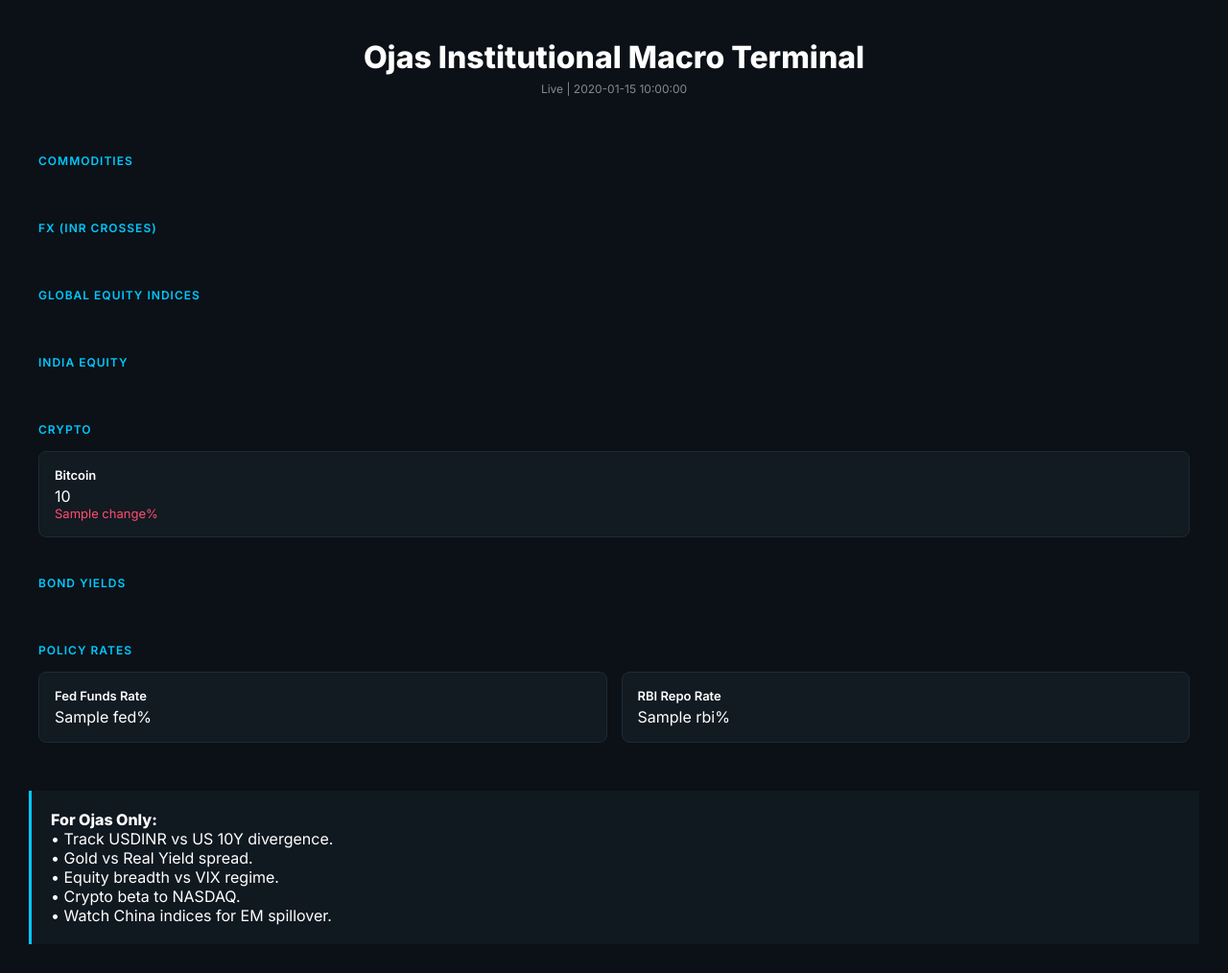
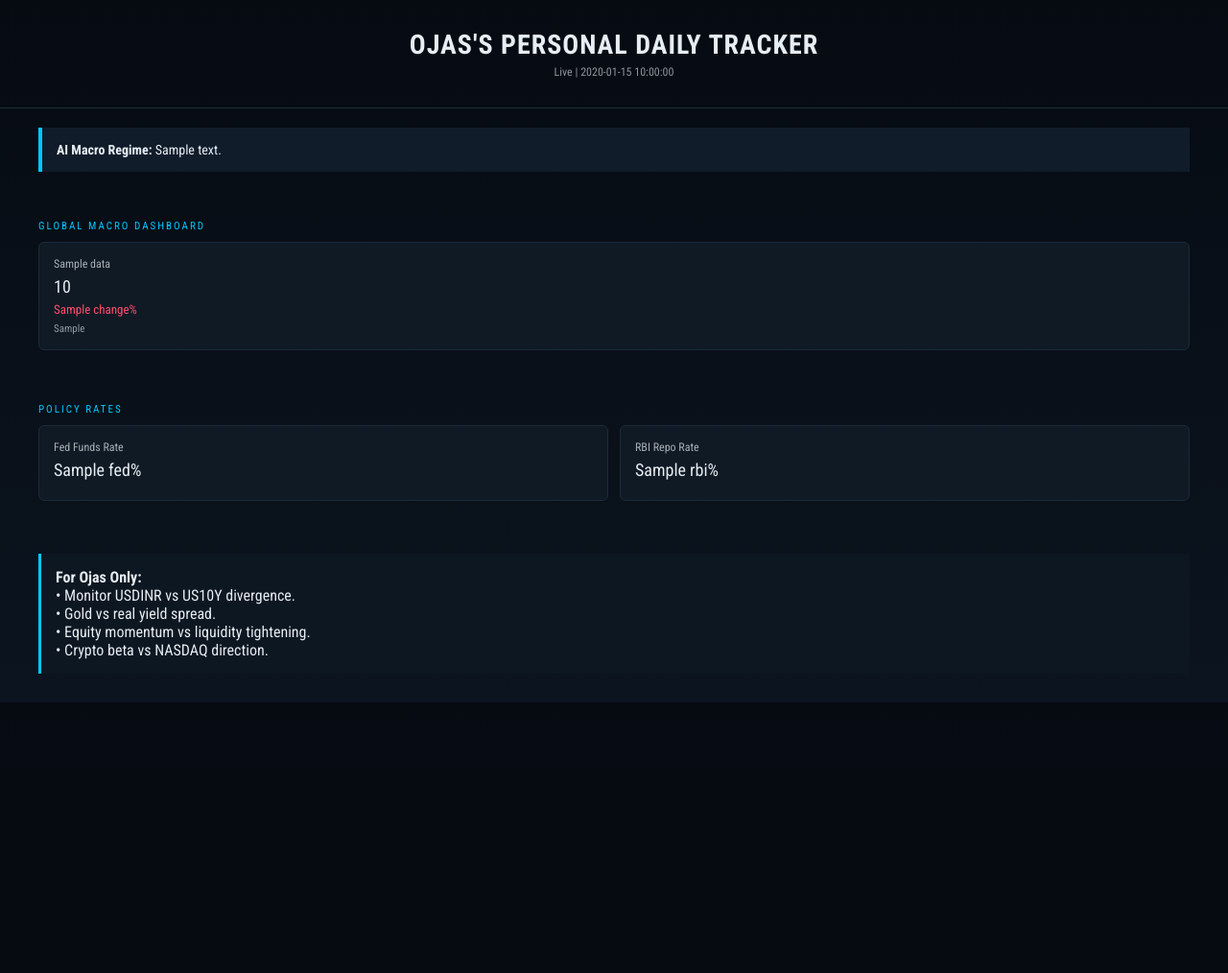
Before and after one commit to ojasb353-cmyk/ojas-market-tracker, a Flask app: template ojas_market_tracker/templates/index.html in a window 1280 px wide. Shown: the whole page at 96% size. After the commit the page ends 732 px from the top, so only its background shows below. Run offline with Flask 3, Linux system fonts and the light colour scheme; the template is opened without the code that fills it: most values are stand-ins (such as "Sample title", 1, 10 or a date in 2020).

Commit message:
Bloomberg-style tracker with AI summaries

```diff
--- a/ojas_market_tracker/app.py
+++ b/ojas_market_tracker/app.py
@@ -8,7 +8,6 @@ FED_FUNDS = 5.50
 RBI_REPO = 6.50
 
 tickers = {
-    # Commodities
     "Crude Oil": "CL=F",
     "Natural Gas": "NG=F",
     "Gold": "GC=F",
@@ -16,39 +15,34 @@ tickers = {
     "Copper": "HG=F",
     "Wheat": "ZW=F",
 
-    # FX
     "USD/INR": "USDINR=X",
     "EUR/INR": "EURINR=X",
     "AED/INR": "AEDINR=X",
 
-    # Global Equity
     "S&P 500": "^GSPC",
     "Dow Jones": "^DJI",
     "NASDAQ": "^IXIC",
     "Shanghai Composite": "000001.SS",
     "Hang Seng": "^HSI",
 
-    # India Equity
     "NIFTY 50": "^NSEI",
     "Sensex": "^BSESN",
 
-    # Crypto
     "Bitcoin": "BTC-USD",
     "Ethereum": "ETH-USD",
 
-    # Bonds
     "US 10Y Yield": "^TNX",
     "India 10Y": "^IN10Y"
 }
 
 
-def fetch_all():
+def fetch_data():
     data = {}
 
     for name, symbol in tickers.items():
         try:
-            asset = yf.Ticker(symbol)
-            hist = asset.history(period="2d")
+            ticker = yf.Ticker(symbol)
+            hist = ticker.history(period="2d")
 
             if len(hist) < 2:
                 continue
@@ -63,87 +57,88 @@ def fetch_all():
             }
 
         except:
-            data[name] = {
-                "price_raw": None,
-                "change": 0
-            }
+            continue
 
     return data
 
 
-def format_prices(data):
+def ai_commentary(name, change):
+    if change > 1:
+        return "Strong upside momentum building."
+    elif change > 0:
+        return "Mild positive bias."
+    elif change < -1:
+        return "Heavy downside pressure visible."
+    elif change < 0:
+        return "Soft negative drift."
+    else:
+        return "Flat session. Await catalyst."
+
+
+def ai_macro_summary(data):
+    risk_assets = ["S&P 500", "NASDAQ", "Bitcoin"]
+    safe_assets = ["Gold", "US 10Y Yield"]
+
+    risk_score = sum(data.get(x, {}).get("change", 0) for x in risk_assets)
+    safe_score = sum(data.get(x, {}).get("change", 0) for x in safe_assets)
+
+    if risk_score > 0 and safe_score < 0:
+        return "RISK-ON regime: equities firm, defensive assets soft."
+    elif risk_score < 0 and safe_score > 0:
+        return "RISK-OFF tone: capital rotating to safety."
+    else:
+        return "Mixed macro signals. No dominant regime detected."
+
+
+@app.route("/")
+def home():
+
+    raw = fetch_data()
+
     formatted = {}
+    usd_inr = raw.get("USD/INR", {}).get("price_raw", 83)
 
-    usd_inr = data.get("USD/INR", {}).get("price_raw", 83)
-
-    for name, values in data.items():
-
+    for name, values in raw.items():
         price = values["price_raw"]
         change = values["change"]
 
-        if price is None:
-            continue
-
-        # Commodities formatting
         if name == "Crude Oil":
-            display = f"$ {price:,.2f} /bbl"
+            display = f"$ {price:,.2f}/bbl"
 
         elif name == "Natural Gas":
             display = f"$ {price:,.2f}"
 
         elif name == "Gold":
-            gold_inr = price * usd_inr
-            gold_10g = (gold_inr / 31.1035) * 10
-            display = f"₹ {gold_10g:,.2f} /10g"
+            inr = price * usd_inr
+            display = f"₹ {(inr/31.1035)*10:,.2f}/10g"
 
         elif name == "Silver":
-            silver_inr = price * usd_inr
-            silver_kg = (silver_inr / 31.1035) * 1000
-            display = f"₹ {silver_kg:,.2f} /kg"
+            inr = price * usd_inr
+            display = f"₹ {(inr/31.1035)*1000:,.2f}/kg"
 
-        elif name in ["Copper", "Wheat"]:
+        elif name in ["Copper", "Wheat", "Bitcoin", "Ethereum"]:
             display = f"$ {price:,.2f}"
 
-        # FX
-        elif "INR" in name:
-            display = f"{price:,.2f}"
-
-        # Crypto
-        elif name in ["Bitcoin", "Ethereum"]:
-            display = f"$ {price:,.2f}"
-
-        # Bonds
         elif "Yield" in name or "10Y" in name:
             display = f"{price:.2f}%"
 
-        # Equity indices (no currency)
         else:
             display = f"{price:,.2f}"
 
         formatted[name] = {
             "price": display,
-            "change": change
+            "change": change,
+            "ai": ai_commentary(name, change)
         }
 
-    return formatted
-
-
-@app.route("/")
-def home():
-
-    raw = fetch_all()
-    data = format_prices(raw)
-
-    now = datetime.datetime.now().strftime("%d %b %Y | %H:%M:%S")
+    summary = ai_macro_summary(raw)
+    now = datetime.datetime.now().strftime("%d %b %Y | %H:%M")
 
     return render_template(
         "index.html",
-        data=data,
+        data=formatted,
         fed=FED_FUNDS,
         rbi=RBI_REPO,
+        summary=summary,
         time=now
     )
-
-
-if __name__ == "__main__":
-    app.run(debug=True)
--- a/ojas_market_tracker/templates/index.html
+++ b/ojas_market_tracker/templates/index.html
@@ -1,53 +1,99 @@
 <!DOCTYPE html>
 <html>
 <head>
-<title>Ojas Institutional Macro Terminal</title>
+<title>Ojas's Personal Daily Tracker</title>
 <meta http-equiv="refresh" content="60">
-<link href="https://fonts.googleapis.com/css2?family=Inter:wght@400;600;800&display=swap" rel="stylesheet">
+
+<link href="https://fonts.googleapis.com/css2?family=Roboto+Condensed:wght@400;700&display=swap" rel="stylesheet">
+
 <style>
-body{background:#0b1117;color:white;font-family:'Inter',sans-serif;margin:0}
-.header{text-align:center;padding:40px}
-.title{font-size:32px;font-weight:800}
-.time{opacity:0.5;font-size:12px;margin-top:6px}
+body{
+background:linear-gradient(180deg,#060b12,#0b141f);
+color:#e6edf3;
+font-family:'Roboto Condensed',sans-serif;
+margin:0
+}
 
-.section{padding:20px 40px}
+.header{
+text-align:center;
+padding:30px;
+border-bottom:1px solid #1c2a3a
+}
+
+.title{
+font-size:28px;
+letter-spacing:1px;
+font-weight:700;
+text-transform:uppercase
+}
+
+.time{
+opacity:0.6;
+font-size:12px;
+margin-top:5px
+}
+
+.summary{
+background:#101c2a;
+padding:15px;
+margin:20px 40px;
+border-left:4px solid #00c8ff;
+font-size:14px
+}
+
+.section{
+padding:10px 40px 25px
+}
+
 .section-title{
+font-size:11px;
+letter-spacing:2px;
 color:#00c8ff;
-margin-bottom:15px;
-font-weight:600;
-text-transform:uppercase;
-font-size:12px;
-letter-spacing:1px
+margin:20px 0 10px;
+text-transform:uppercase
 }
 
 .grid{
 display:grid;
-grid-template-columns:repeat(auto-fit,minmax(180px,1fr));
-gap:15px
+grid-template-columns:repeat(auto-fit,minmax(220px,1fr));
+gap:12px
 }
 
 .card{
-background:#121a22;
-padding:16px;
-border-radius:8px;
-border:1px solid #1f2a36;
-transition:0.3s
+background:#0f1a25;
+padding:15px;
+border:1px solid #1b2a3a;
+border-radius:6px;
+transition:0.2s
 }
 
 .card:hover{
-border-color:#00c8ff;
-transform:translateY(-2px)
+border-color:#00c8ff
 }
 
-.asset{font-size:13px;font-weight:600}
-.price{font-size:16px;margin-top:4px}
+.asset{
+font-size:12px;
+opacity:0.7
+}
+
+.price{
+font-size:18px;
+margin:6px 0
+}
+
 .pos{color:#00ff9c;font-size:13px}
 .neg{color:#ff4d6d;font-size:13px}
 
+.ai{
+font-size:11px;
+opacity:0.6;
+margin-top:6px
+}
+
 .policy{
-background:#101820;
-padding:20px;
-margin:30px;
+margin:30px 40px;
+padding:15px;
+background:#0d1722;
 border-left:3px solid #00c8ff
 }
 </style>
@@ -55,131 +101,32 @@ border-left:3px solid #00c8ff
 <body>
 
 <div class="header">
-<div class="title">Ojas Institutional Macro Terminal</div>
+<div class="title">Ojas's Personal Daily Tracker</div>
 <div class="time">Live | {{ time }}</div>
 </div>
 
-<!-- COMMODITIES -->
+<div class="summary">
+<strong>AI Macro Regime:</strong> {{ summary }}
+</div>
+
 <div class="section">
-<div class="section-title">Commodities</div>
+<div class="section-title">Global Macro Dashboard</div>
 <div class="grid">
-{% for name in ["Crude Oil","Natural Gas","Gold","Silver","Copper","Wheat"] %}
-{% if data.get(name) %}
+{% for name, item in data.items() %}
 <div class="card">
 <div class="asset">{{ name }}</div>
-<div class="price">{{ data[name].price }}</div>
-{% if data[name].change > 0 %}
-<div class="pos">{{ data[name].change }}%</div>
+<div class="price">{{ item.price }}</div>
+{% if item.change > 0 %}
+<div class="pos">{{ item.change }}%</div>
 {% else %}
-<div class="neg">{{ data[name].change }}%</div>
+<div class="neg">{{ item.change }}%</div>
 {% endif %}
+<div class="ai">{{ item.ai }}</div>
 </div>
-{% endif %}
 {% endfor %}
 </div>
 </div>
 
-<!-- FX -->
-<div class="section">
-<div class="section-title">FX (INR Crosses)</div>
-<div class="grid">
-{% for name in ["USD/INR","EUR/INR","AED/INR"] %}
-{% if data.get(name) %}
-<div class="card">
-<div class="asset">{{ name }}</div>
-<div class="price">{{ data[name].price }}</div>
-{% if data[name].change > 0 %}
-<div class="pos">{{ data[name].change }}%</div>
-{% else %}
-<div class="neg">{{ data[name].change }}%</div>
-{% endif %}
-</div>
-{% endif %}
-{% endfor %}
-</div>
-</div>
-
-<!-- GLOBAL EQUITY -->
-<div class="section">
-<div class="section-title">Global Equity Indices</div>
-<div class="grid">
-{% for name in ["S&P 500","Dow Jones","NASDAQ","Shanghai Composite","Hang Seng"] %}
-{% if data.get(name) %}
-<div class="card">
-<div class="asset">{{ name }}</div>
-<div class="price">{{ data[name].price }}</div>
-{% if data[name].change > 0 %}
-<div class="pos">{{ data[name].change }}%</div>
-{% else %}
-<div class="neg">{{ data[name].change }}%</div>
-{% endif %}
-</div>
-{% endif %}
-{% endfor %}
-</div>
-</div>
-
-<!-- INDIA EQUITY -->
-<div class="section">
-<div class="section-title">India Equity</div>
-<div class="grid">
-{% for name in ["NIFTY 50","Sensex"] %}
-{% if data.get(name) %}
-<div class="card">
-<div class="asset">{{ name }}</div>
-<div class="price">{{ data[name].price }}</div>
-{% if data[name].change > 0 %}
-<div class="pos">{{ data[name].change }}%</div>
-{% else %}
-<div class="neg">{{ data[name].change }}%</div>
-{% endif %}
-</div>
-{% endif %}
-{% endfor %}
-</div>
-</div>
-
-<!-- CRYPTO -->
-<div class="section">
-<div class="section-title">Crypto</div>
-<div class="grid">
-{% for name in ["Bitcoin","Ethereum"] %}
-{% if data.get(name) %}
-<div class="card">
-<div class="asset">{{ name }}</div>
-<div class="price">{{ data[name].price }}</div>
-{% if data[name].change > 0 %}
-<div class="pos">{{ data[name].change }}%</div>
-{% else %}
-<div class="neg">{{ data[name].change }}%</div>
-{% endif %}
-</div>
-{% endif %}
-{% endfor %}
-</div>
-</div>
-
-<!-- BONDS -->
-<div class="section">
-<div class="section-title">Bond Yields</div>
-<div class="grid">
-{% for name in ["US 10Y Yield","India 10Y"] %}
-{% if data.get(name) %}
-<div class="card">
-<div class="asset">{{ name }}</div>
-<div class="price">{{ data[name].price }}</div>
-{% if data[name].change > 0 %}
-<div class="pos">{{ data[name].change }}%</div>
-{% else %}
-<div class="neg">{{ data[name].change }}%</div>
-{% endif %}
-</div>
-{% endif %}
-{% endfor %}
-</div>
-</div>
-
-<!-- POLICY -->
 <div class="section">
 <div class="section-title">Policy Rates</div>
 <div class="grid">
@@ -196,11 +143,10 @@ border-left:3px solid #00c8ff
 
 <div class="policy">
 <strong>For Ojas Only:</strong><br>
-• Track USDINR vs US 10Y divergence.<br>
-• Gold vs Real Yield spread.<br>
-• Equity breadth vs VIX regime.<br>
-• Crypto beta to NASDAQ.<br>
-• Watch China indices for EM spillover.
+• Monitor USDINR vs US10Y divergence.<br>
+• Gold vs real yield spread.<br>
+• Equity momentum vs liquidity tightening.<br>
+• Crypto beta vs NASDAQ direction.
 </div>
 
 </body>
```
